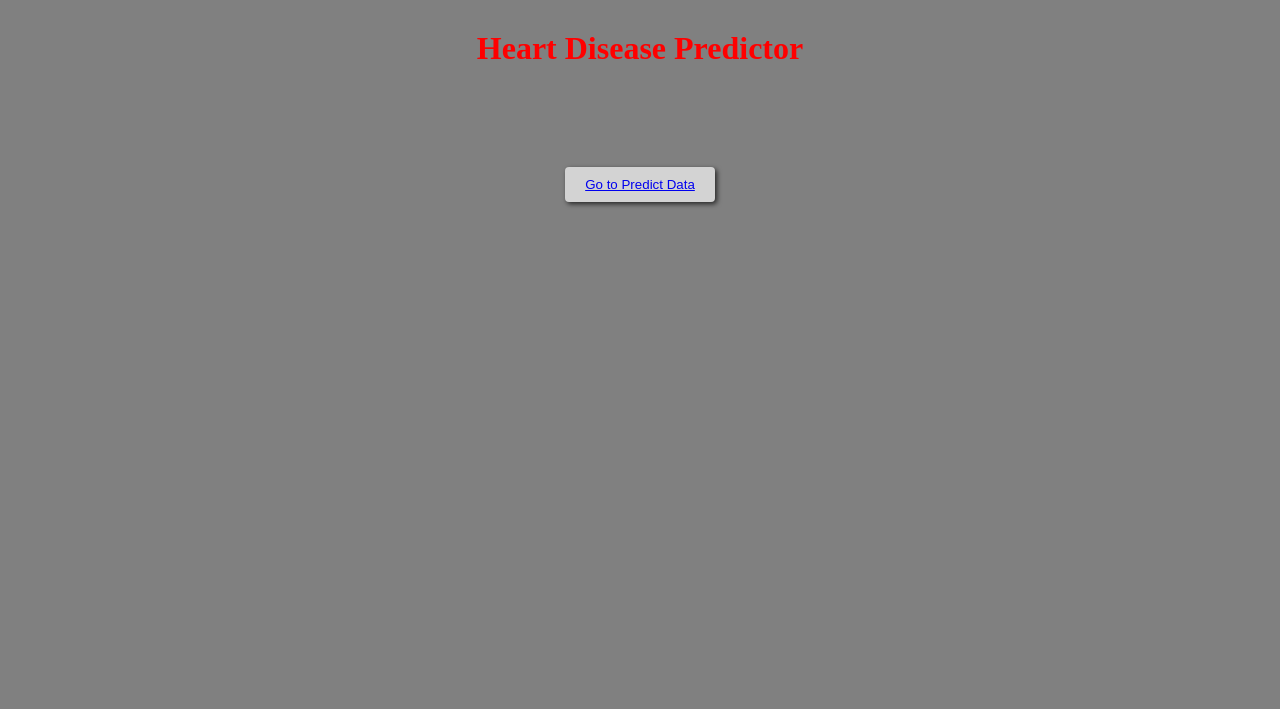
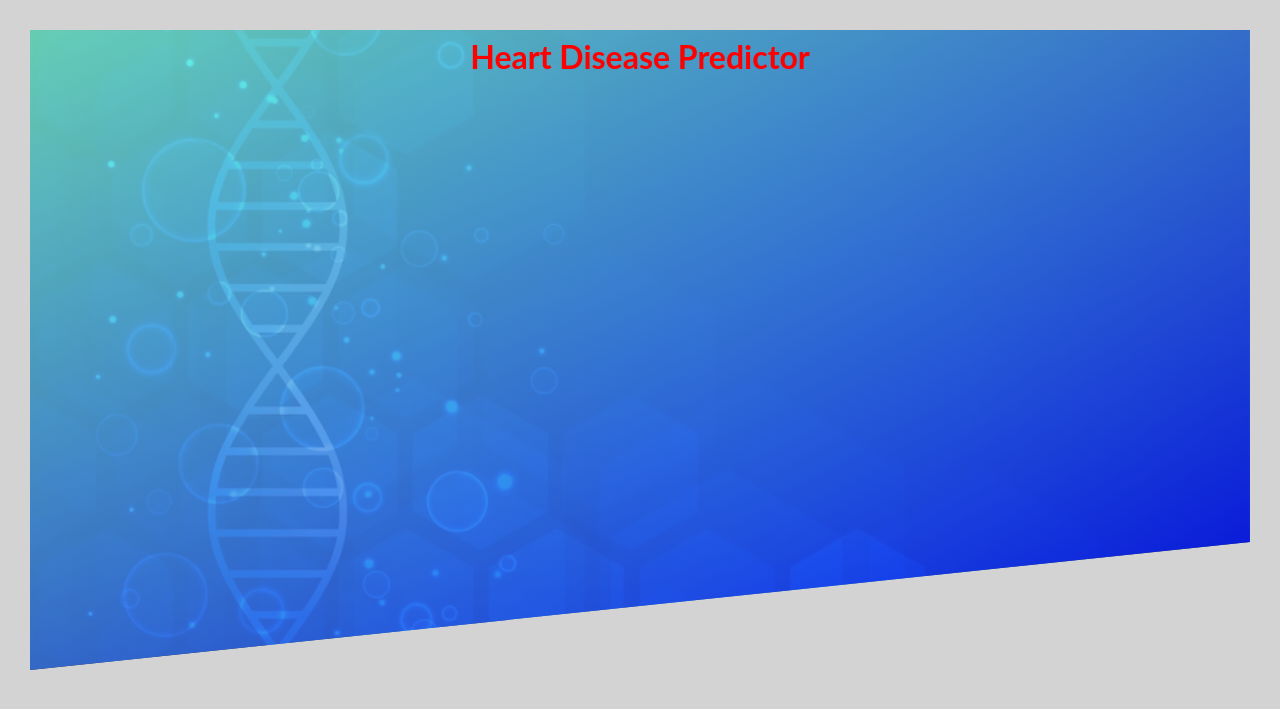
Before and after one commit to RezaP117/mlproject, a Flask app: page / in a window 1280 px wide. Shown: the top 709 px of the page. Run offline with Flask 3, Linux system fonts and the light colour scheme.

Commit message:
added images folder and .eb extensions for deployment

```diff
--- a/static/index.css
+++ b/static/index.css
@@ -5,8 +5,28 @@
 }
 
 body {
-  background: gray;
-  width: 100%;
+  font-family: "Lato", sans-serif;
+  font-weight: 400;
+  font-size: 16px;
+  line-height: 1.7;
+  background-color: lightgrey;
+  padding: 30px;
+}
+
+header.header {
+  text-align: center;
+  height: 80vh;
+  background-image: linear-gradient(
+      to right bottom,
+      rgba(127, 255, 212, 0.8),
+      rgba(0, 0, 255, 0.8)
+    ),
+    url("img/medical_bg4.jpg");
+  background-size: cover;
+  background-position: center;
+  image-rendering: -webkit-optimize-contrast;
+
+  clip-path: polygon(0 0, 100% 0, 100% 80%, 0 100%);
 }
 
 main.container {
@@ -37,9 +57,6 @@ button.button:active {
   box-shadow: none; /* Remove the box shadow on click */
 }
 
-h1 {
-  margin-top: 30px;
-}
 h1.bigspace {
   margin-bottom: 100px;
 }
--- a/templates/index.html
+++ b/templates/index.html
@@ -8,13 +8,9 @@
     <title>Document</title>
   </head>
   <body>
-    <main class="container">
-      <h1 class="bigspace">Heart Disease Predictor</h1>
-      <!-- Create a button with a link to the "predictdata" page -->
-      <button class="button">
-        <a href="http://127.0.0.1:5000/predictdata">Go to Predict Data</a>
-      </button>
-    </main>
+    <header class="header">
+      <h1>Heart Disease Predictor</h1>
+    </header>
   </body>
   <script src="script.js"></script>
 </html>
```
Also changed, not shown: application.py (added, +53 -0 lines), static/img/medical_bg1.jpg (added), static/img/medical_bg2.jpg (added), static/img/medical_bg3.jpg (added), static/img/medical_bg4.jpg (added), 1 other file.
